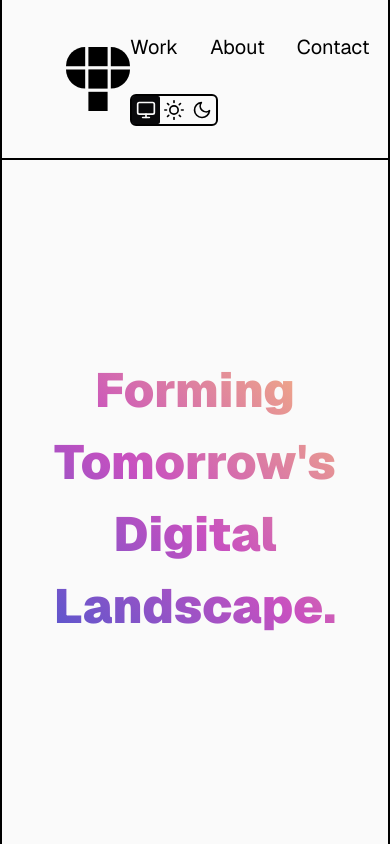
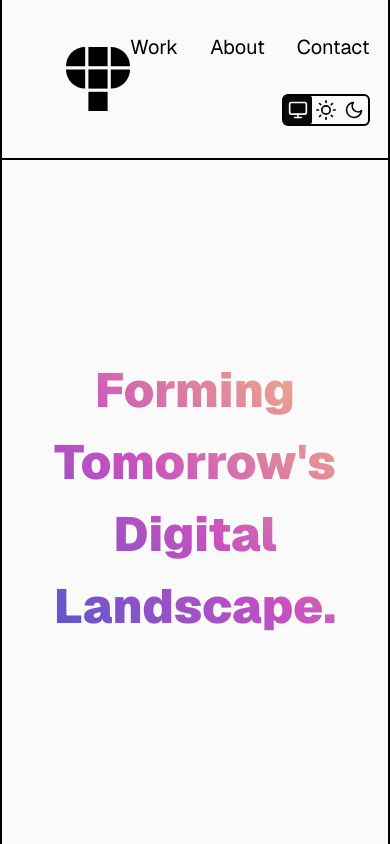
Before and after one commit to dominik060/d0m1.cz, a Next.js app: page / in a window 390 px wide. Shown: the top 844 px of the page. Built offline with nearby package versions, Linux system fonts and the light colour scheme.

Commit message:
temporary solution for responsive design for mobile sreen

```diff
--- a/src/components/navbar/NavBar.tsx
+++ b/src/components/navbar/NavBar.tsx
@@ -14,7 +14,7 @@
       <Link href="/" title="Přejít na domovskou stránku" className="">
         <Logo className="w-16" aria-hidden="true" />
       </Link>
-      <div className="flex flex-wrap items-center gap-8">
+      <div className="flex flex-wrap items-center justify-end gap-8">
         <NavLinks
           className="flex flex-nowrap gap-8 text-h4"
           navLinkList={[
```
